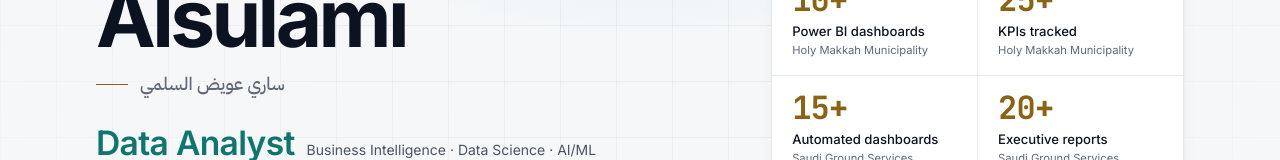
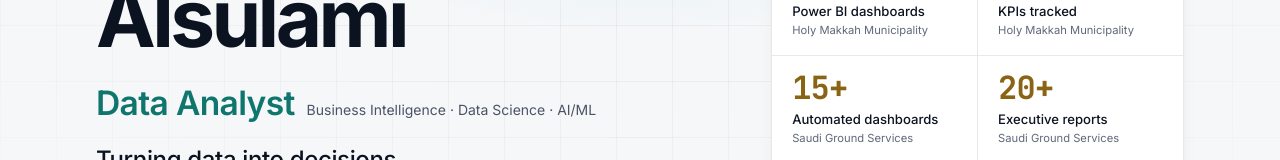
Before and after one commit to Mr-Sari/portfolio, a React (Vite) app: page / in a window 1280 px wide. Shown: the part 311-471 px from the top of the page. Built offline with nearby package versions, Linux system fonts and the light colour scheme; no server answers.

Commit message:
Hero: remove the cross-language name under the main name

```diff
--- a/src/components/Hero.tsx
+++ b/src/components/Hero.tsx
@@ -53,17 +53,6 @@ export function Hero() {
               }`}
             >
               {personal.name}
-            </motion.span>
-            <motion.span variants={item} className="mt-3 flex items-center gap-3">
-              <span aria-hidden className="h-px w-8 bg-figure" />
-              <span
-                lang={ar ? 'en' : 'ar'}
-                dir={ar ? 'ltr' : 'rtl'}
-                className="text-base font-medium text-fg-subtle sm:text-lg"
-                style={ar ? undefined : { fontFamily: "'IBM Plex Sans Arabic', sans-serif" }}
-              >
-                {personal.altName}
-              </span>
             </motion.span>
             {/* Profession */}
             <motion.span variants={item} className="mt-6 flex flex-wrap items-baseline gap-x-3 gap-y-1">
```
